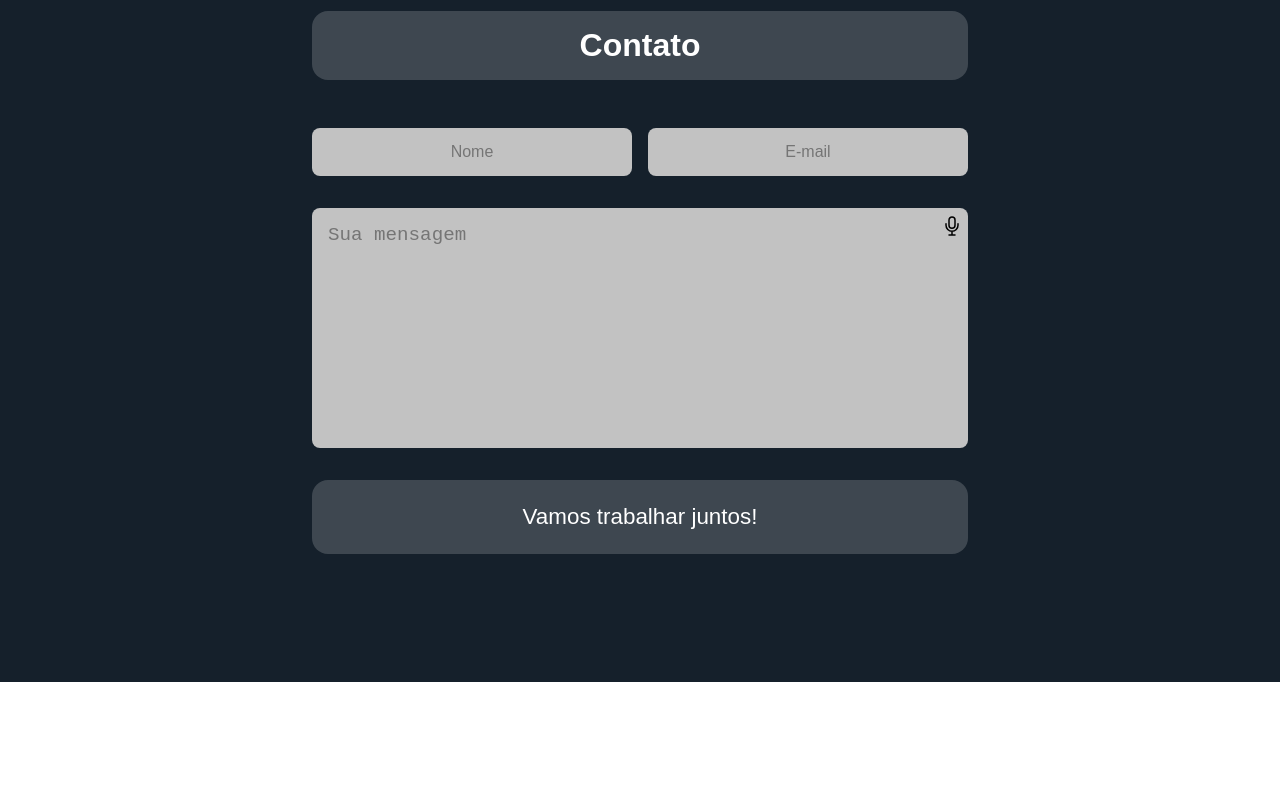
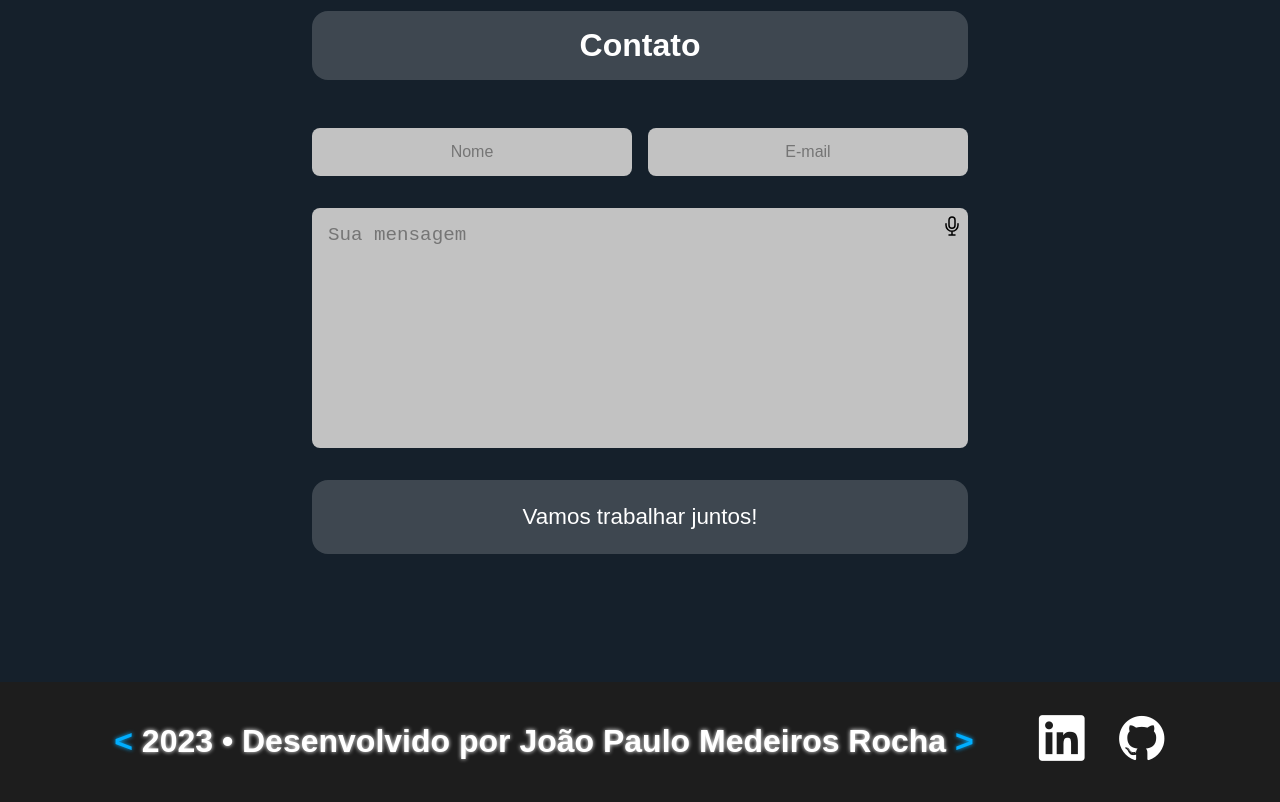
Before and after one commit to rochajpp/Portfolio, a plain HTML site: page index.html in a window 1280 px wide. Shown: the part 2378-3180 px from the top of the page. Before the commit the page ends 3060 px from the top, so only its background shows below. Drawn offline with nearby package versions, Linux system fonts and the light colour scheme.

Commit message:
Footer feito

```diff
--- /dev/null
+++ b/css/footer.css
@@ -0,0 +1,51 @@
+.contentFooter{
+    display: flex;
+    justify-content: center;
+    align-items: center;
+    padding: 2rem;
+    gap: 4rem;
+    background-color: rgb(29, 29, 29);
+}
+.contentFooter h1{
+    animation: animationNeon 2s infinite;
+}
+.contentFooter h1::before{
+    content: "< ";
+    color: rgb(0, 174, 255);
+    animation: animationNeon 2s infinite;
+}
+.contentFooter h1::after{
+    content: " >";
+    color: rgb(0, 174, 255);
+    animation: animationNeon 2s infinite;
+}
+
+.icons{
+    font-size: 3rem;
+    display: flex;
+    gap: 2rem;
+    cursor: pointer;
+
+}
+.icons a{
+    text-decoration: none;
+}
+.icons i{
+    transition: 0.5s;
+
+    color: white;
+}
+#linkedin:hover{
+    color: rgb(0, 132, 255);
+}
+#github:hover{
+    color: black;
+}
+@keyframes animationNeon{
+    0%, 100%{
+        text-shadow: 0 0 0.2rem currentColor;
+    }
+    50%{
+        text-shadow: 0 0 1rem currentColor;
+    }
+}
--- a/index.html
+++ b/index.html
@@ -11,6 +11,7 @@
     <link rel="stylesheet" type="text/css" href="css/projects.css">
     <link rel="stylesheet" type="text/css" href="css/contact.css">
     <link rel="stylesheet" type="text/css" href="css/responsividade.css">
+    <link rel="stylesheet" type="text/css" href="css/footer.css">
     <link rel="stylesheet" href="https://cdn.jsdelivr.net/gh/devicons/devicon@v2.15.1/devicon.min.css">
     <link rel="icon" href="img/desenvolvimento.png">
     <script src="https://unpkg.com/scrollreveal"></script>
@@ -209,7 +210,19 @@
                 </form>
             </div>
         </section>
-        <footer> </footer>
+        <footer>
+            <div class="contentFooter">
+                <h1>2023 • Desenvolvido por João Paulo Medeiros Rocha</h1>
+                <div class="icons">
+                    <a href="https://www.linkedin.com/in/jo%C3%A3o-paulo-medeiros-rocha-75445820b/" target="_blank">
+                        <i id="linkedin" class="devicon-linkedin-plain"></i>
+                    </a>
+                    <a href="https://github.com/rochajpp" target="_blank">
+                      <i id="github" class="devicon-github-original"></i>
+                    </a>
+                </div>
+            </div>
+        </footer>
     </div>
     <script src="script/script.js"></script>
     <script src="script/menu.js"></script>
```
